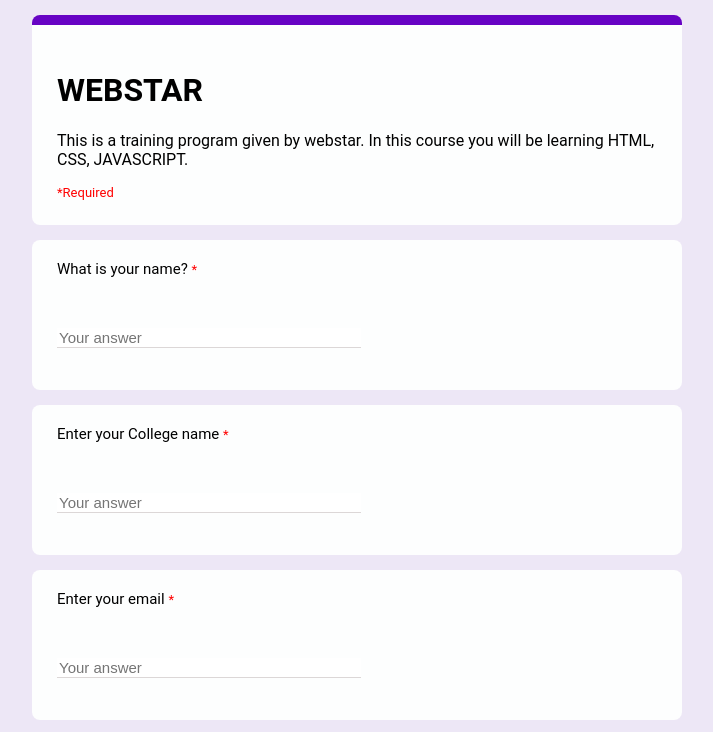
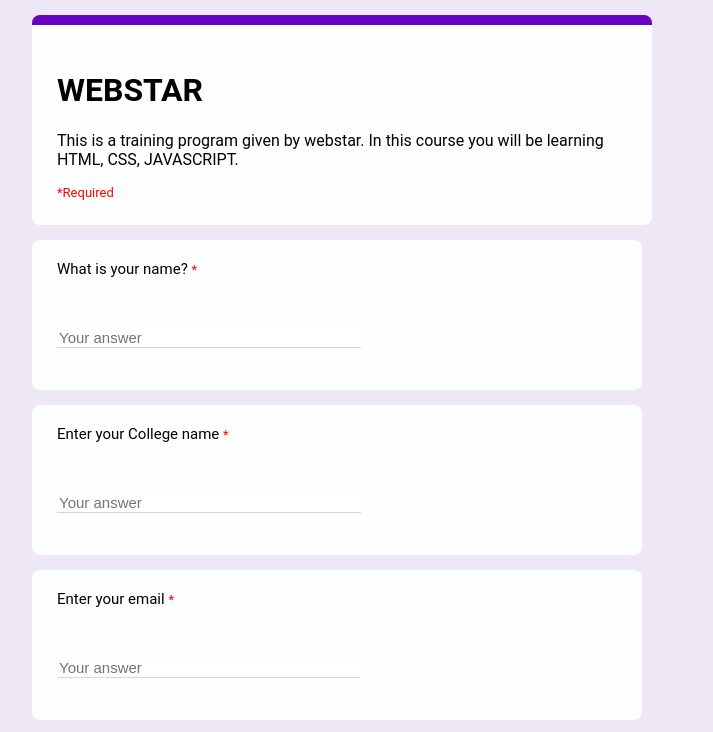
Before and after one commit to ManishaPoojary/googleform.github.io, a plain HTML site: page index.html in a window 1280 px wide. Shown: the top 732 px of the page, without its empty margins (323-1036 px from the left). Drawn offline with Linux system fonts and the light colour scheme.

Commit message:
Update style.css

```diff
--- a/style.css
+++ b/style.css
@@ -13,7 +13,7 @@ color: red;
 }
 .title-div{
     height: 150px;
-    width: 600px;
+    width: 570px;
     background-color: #FDFEFE;
     margin: 15px;
     border-radius: 8px;
@@ -22,7 +22,7 @@ color: red;
 }
 .name-div, .college-div, .gmail-div, .mobile-div, .address-div, .gender-div, .education-div, .fileupload-div, .qualification-div, .accept-div{
     height: 150px;
-    width: 650px;
+    width: 610px;
     background-color: #FDFEFE;
     margin: 15px;
     border-radius: 8px;
```
